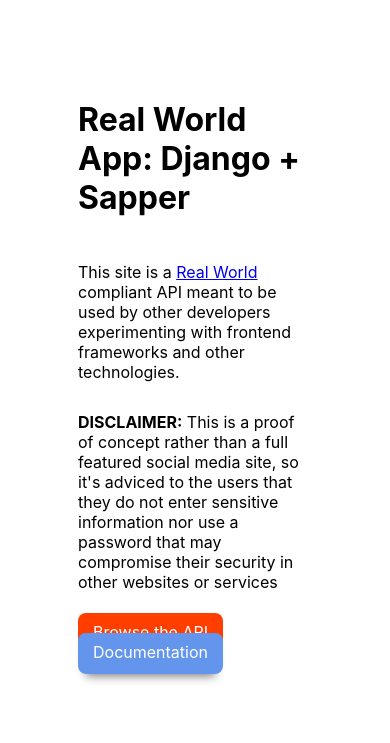
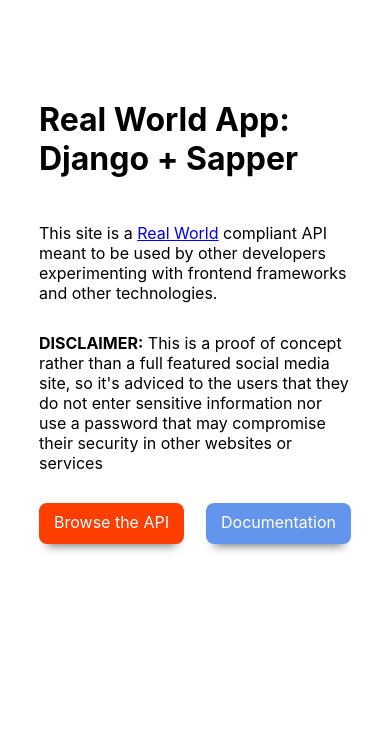
Before and after one commit to FedericoVarela/Real-World-App-Django-Sapper, a Django app: page / in a window 390 px wide. Shown: the top 743 px of the page. Run offline with Django 3.2, Linux system fonts and the light colour scheme; parts of the project's set-up code (start-up, migrations or seed data) failed here and were passed over.

Commit message:
Fixed template

```diff
--- a/server/templates/server/index.html
+++ b/server/templates/server/index.html
@@ -16,10 +16,16 @@
         width: 60%;
     }
 
+    @media only screen and (max-width: 600px) {
+        body {
+            width: 80%;
+        }
+    }
+
     a.browse, .docs {
         color: white;
         padding: 9px 15px 12px 15px;
-        margin-right: 10px;
+        /*margin-right: 10px;*/
         border-radius: 8px;
         background-color: #ff3e00;
         text-decoration: none;
@@ -49,6 +55,12 @@
         margin-bottom: 30px;
     }
 
+    div {
+        display: flex;
+        width: 100%;
+        justify-content: space-between;
+    }
+
 </style>
 
 <body>
@@ -63,7 +75,10 @@
         that they do not enter sensitive information nor use a password that may compromise
         their security in other websites or services
     </p>
-    <a href="/api/v0" class="browse" >Browse the API</a>
-    <a href="docs/" class="docs">Documentation</a>
+    <div>
+        <a href="/api/v0" class="browse" >Browse the API</a>
+        <a href="docs/" class="docs">Documentation</a>
+    </div>
+
 </body>
 </html>
```
